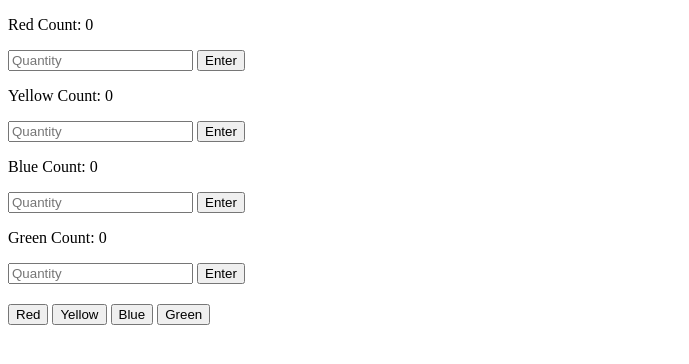
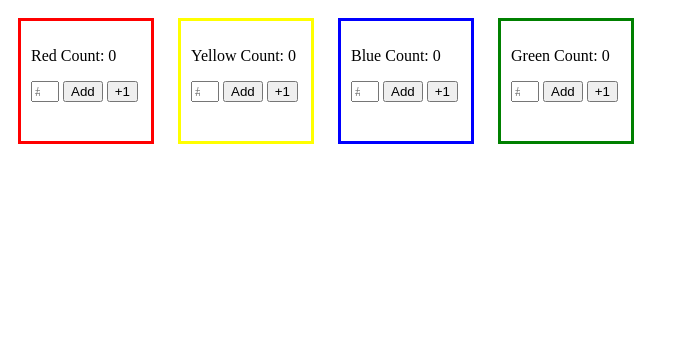
Before and after one commit to crouton21/colorBlocks, a plain HTML site: page index.html in a window 1280 px wide. Shown: the whole page, without its empty margins (0-689 px from the left). Drawn offline with Linux system fonts and the light colour scheme.

Commit message:
lookin pretty

```diff
--- a/color_css.css
+++ b/color_css.css
@@ -22,6 +22,35 @@
   background-color: yellow;
 }
 
-.colorButtons{
-  margin-top: 20px;
+.inputBox{
+  width: 20px;
 }
+
+.border{
+  border-width: 3px;
+  border-style: solid;
+  width: 110px;
+  height: 100px;
+  float: center;
+  display: inline-block;
+  vertical-align: middle;
+  padding: 10px;
+  margin: 10px;
+
+}
+
+#greenBorder{
+  border-color: green;
+}
+
+#redBorder{
+  border-color: red;
+}
+
+#yellowBorder{
+  border-color: yellow;
+}
+
+#blueBorder{
+  border-color: blue;
+}
--- a/index.html
+++ b/index.html
@@ -8,23 +8,29 @@
     <link rel="stylesheet" href="color_css.css"/>
   </head>
   <body>
+    <div class="border" id="redBorder">
     <p class='redNumber'>Red Count: 0</p>
-    <input type="number" placeholder="Quantity" id="redInput" />
-    <button id="redEnter">Enter</button>
+    <input type="number" placeholder="#" id="redInput" class="inputBox"/>
+    <button id="redEnter">Add</button>
+    <button class='redCount'>+1</button>
+    </div>
+    <div class="border" id="yellowBorder">
     <p class='yellowNumber'>Yellow Count: 0</p>
-    <input type="number" placeholder="Quantity" id="yellowInput" />
-    <button id="yellowEnter">Enter</button>
+    <input type="number" placeholder="#" id="yellowInput" class="inputBox"/>
+    <button id="yellowEnter">Add</button>
+    <button class='yellowCount'>+1</button>
+    </div>
+    <div class="border" id="blueBorder">
     <p class='blueNumber'>Blue Count: 0</p>
-    <input type="number" placeholder="Quantity" id="blueInput" />
-    <button id="blueEnter">Enter</button>
+    <input type="number" placeholder="#" id="blueInput" class="inputBox"/>
+    <button id="blueEnter">Add</button>
+    <button class='blueCount'>+1</button>
+    </div>
+    <div class="border" id="greenBorder">
     <p class='greenNumber'>Green Count: 0</p>
-    <input type="number" placeholder="Quantity" id="greenInput" />
-    <button id="greenEnter">Enter</button></br>
-    <div class="colorButtons">
-    <button class='redCount'>Red</button>
-    <button class='yellowCount'>Yellow</button>
-    <button class='blueCount'>Blue</button>
-    <button class='greenCount'>Green</button>
+    <input type="number" placeholder="#" id="greenInput" class="inputBox"/>
+    <button id="greenEnter">Add</button>
+    <button class='greenCount'>+1</button>
     </div>
     <div id='allBoxes'>
     <div id='redBox' class='box'></div>
```
